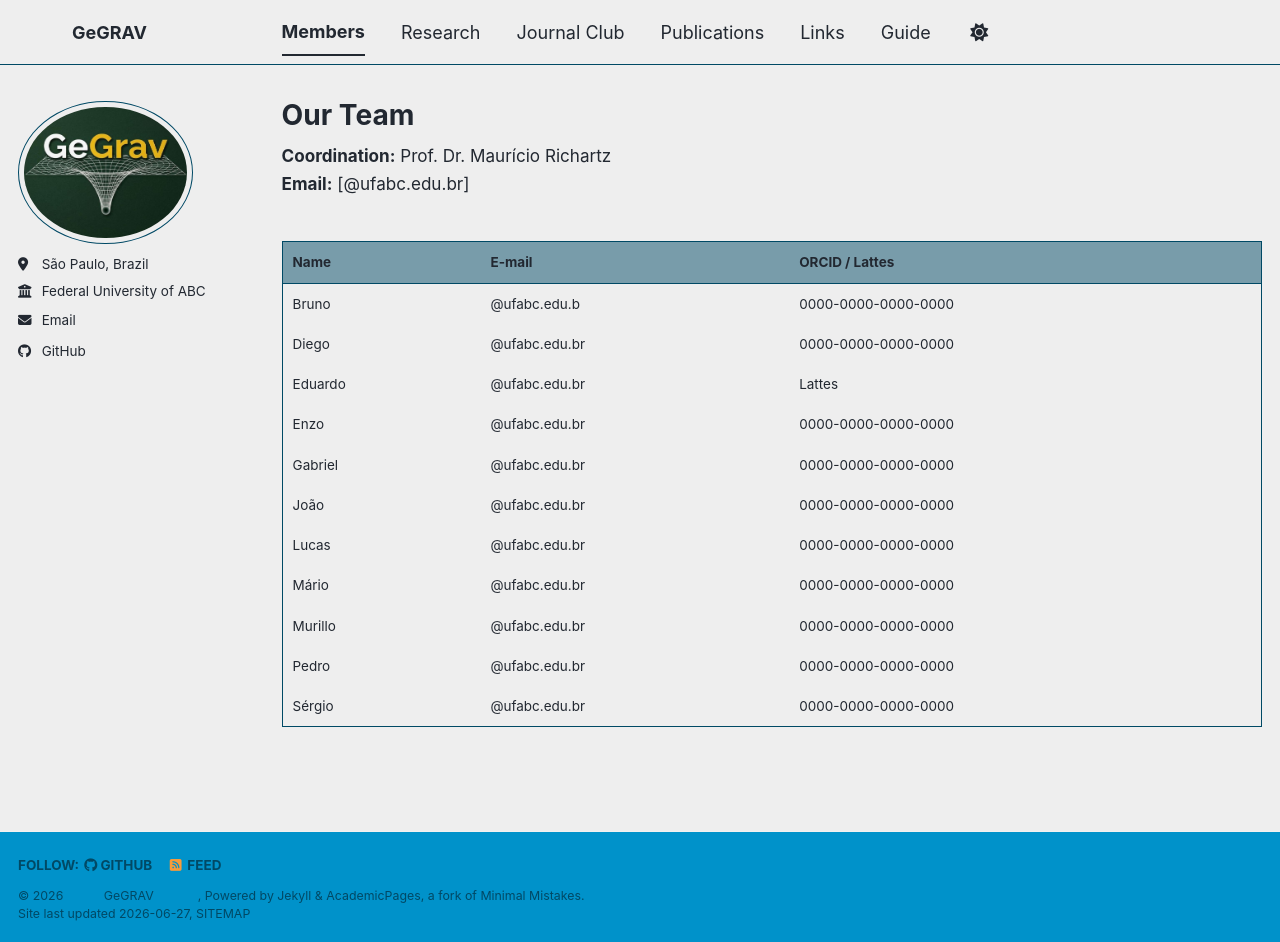
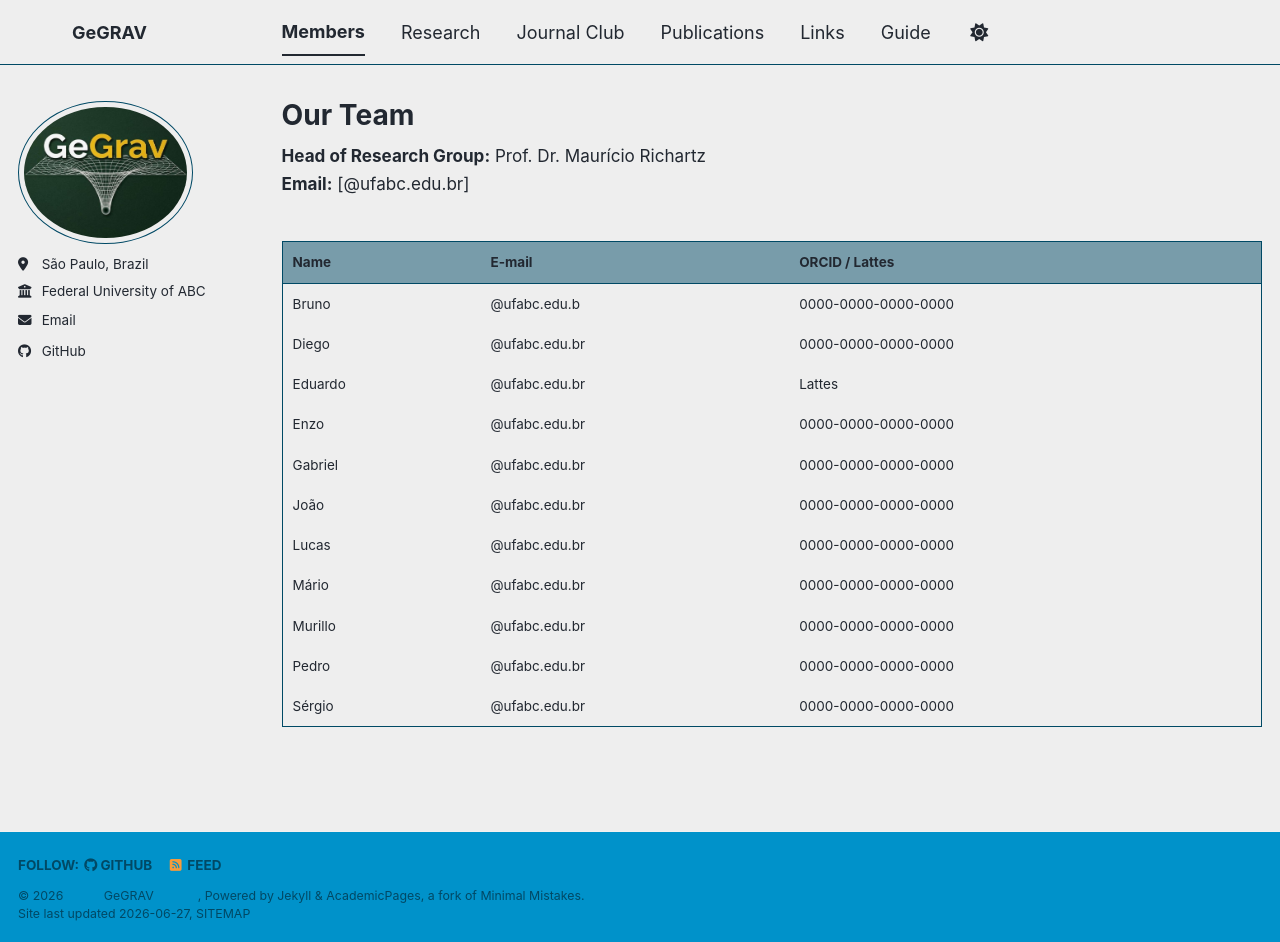
Before and after one commit to gegrav-ufabc/gegrav-ufabc.github.io, a Jekyll site: the page built from _pages/year-archive.html, in a window 1280 px wide and 942 px high. Built offline with Jekyll 4.4.1, drawn with Linux system fonts in a browser that asks for light colours; a style sheet for code colours, icons or effects is not loaded.

Commit message:
Update year-archive.html

```diff
--- a/_pages/year-archive.html
+++ b/_pages/year-archive.html
@@ -7,10 +7,11 @@ author_profile: true
 redirect_from:
   - /wordpress/blog-posts/
 ---
+<be>
 
 <div style="margin-bottom: 30px; padding-bottom: 15px; border-bottom: 2px solid var(--table-border-color);">
   <p style="margin: 0; font-size: 0.95em; color: var(--text-color);">
-    <strong>Coordination:</strong> Prof. Dr. Maurício Richartz
+    <strong>Head of Research Group:</strong> Prof. Dr. Maurício Richartz
   </p>
   <p style="margin: 2px 0 0 0; font-size: 0.95em;">
     <strong>Email:</strong> <a href="mailto:[email@ufabc.edu.br]" style="color: var(--link-color); text-decoration: none;">[@ufabc.edu.br]</a>
```
